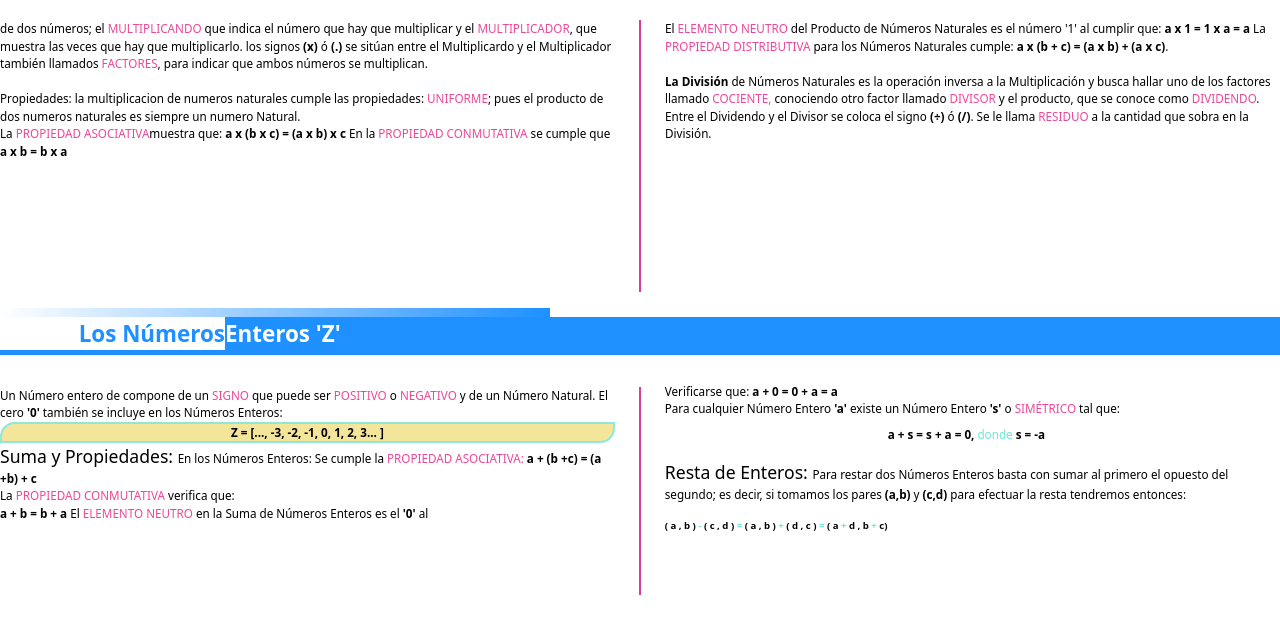
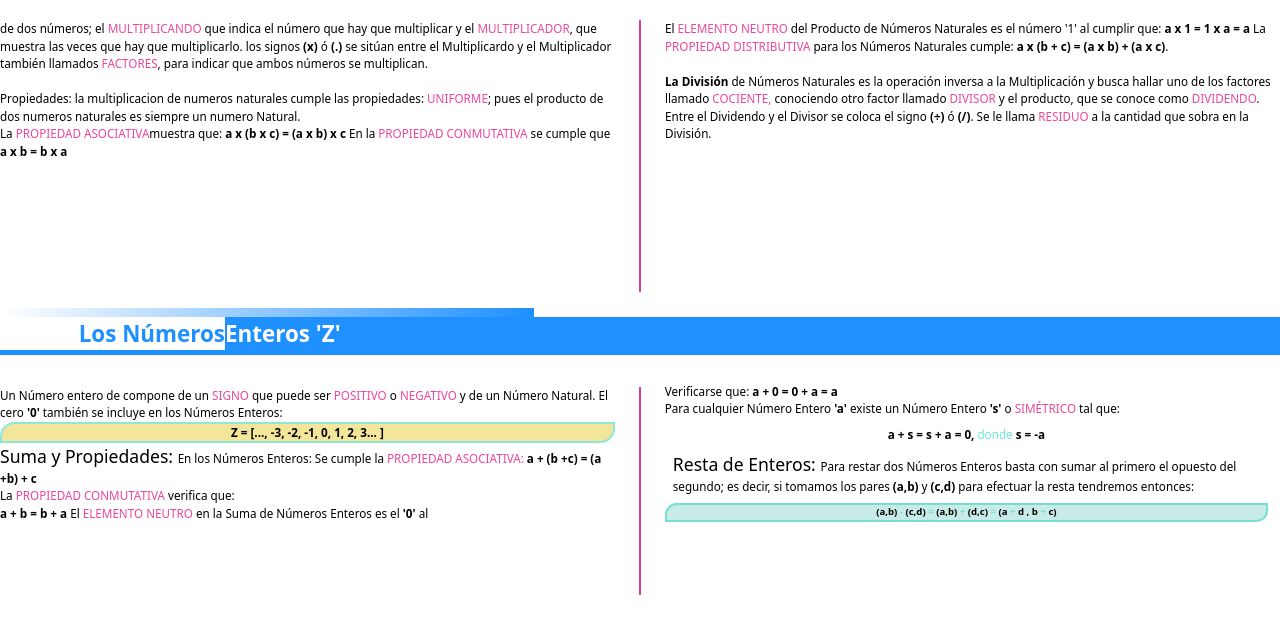
Before and after one commit to MaicolAA/eBook, a website: page pages/01Aritmetica/ArPage04.html in a window 1280 px wide. Drawn offline with nearby package versions, Linux system fonts and the light colour scheme.

Commit message:
third page aritmetics -ok

```diff
--- a/globalStyles/01_Aritmetics.css
+++ b/globalStyles/01_Aritmetics.css
@@ -68,13 +68,13 @@
 }
 
 .text1 {
-  font-size: 0.9rem;
+  font-size: 0.8rem;
   max-width: 250px;
   padding-top: 1rem;
 }
 
 .text2 {
-  font-size: 0.9rem;
+  font-size: 0.8rem;
   padding-top: 1rem;
 }
 
@@ -290,5 +290,16 @@
 
 .elementNumerosEnteros {
   font-size: 0.6rem;
-  padding-top: 1rem;
+  background-color: #c9ebe6;
+  border-top-left-radius: 0.6rem;
+  border-bottom-right-radius: 0.6rem;
+  margin: 2px;
+  box-shadow: 0 0 0 2px #75e0d2;
+
 }
+
+.separator .div3 {
+  max-width: 41.7%;
+  max-height: 9px;
+  background-image: linear-gradient(to right, white, #1e90ff);
+}
--- a/pages/01Aritmetica/ArPage04.html
+++ b/pages/01Aritmetica/ArPage04.html
@@ -66,7 +66,7 @@
       </div>
     </div>
     <div class="separator separator3">
-      <div class="div1 "><br /></div>
+      <div class="div3"><br /></div>
     </div>
     <div class="flex items-center column">
       <div class="row1 w-full">Los Números </div>
@@ -102,14 +102,14 @@
         <p class="text-center pt-2"><strong> a + s = s + a = 0, </strong><span class="bluetext">donde </span> <strong>s
             = -a</strong></p>
 
-        <p class="pt-4"><span class="subtitles">Resta de Enteros: </span>
+        <p class="pt-2 p-2"><span class="subtitles">Resta de Enteros: </span>
           Para restar dos Números Enteros basta con sumar al primero el opuesto del segundo; es decir, si tomamos los
           pares <strong>(a,b)</strong> y <strong>(c,d)</strong> para efectuar la resta tendremos entonces:
         </p>
-        <p class="elementNumerosEnteros">
+        <p class="elementNumerosEnteros text-center">
           <strong>
-            ( a , b ) <span class="bluetext"> - </span> ( c , d ) <span class="bluetext"> = </span> ( a , b ) <span
-              class="bluetext"> + </span> ( d , c ) <span class="bluetext"> = </span> ( a <span class="bluetext"> +
+            (a,b) <span class="bluetext"> - </span> (c,d) <span class="bluetext"> = </span> (a,b) <span
+              class="bluetext"> + </span> (d,c) <span class="bluetext"> = </span> (a<span class="bluetext"> +
             </span> d , b <span class="bluetext"> + </span> c)
           </strong>
         </p>
```
Also changed, not shown: pages/01Aritmetica/ArPage03.html (+0 -2 lines).
